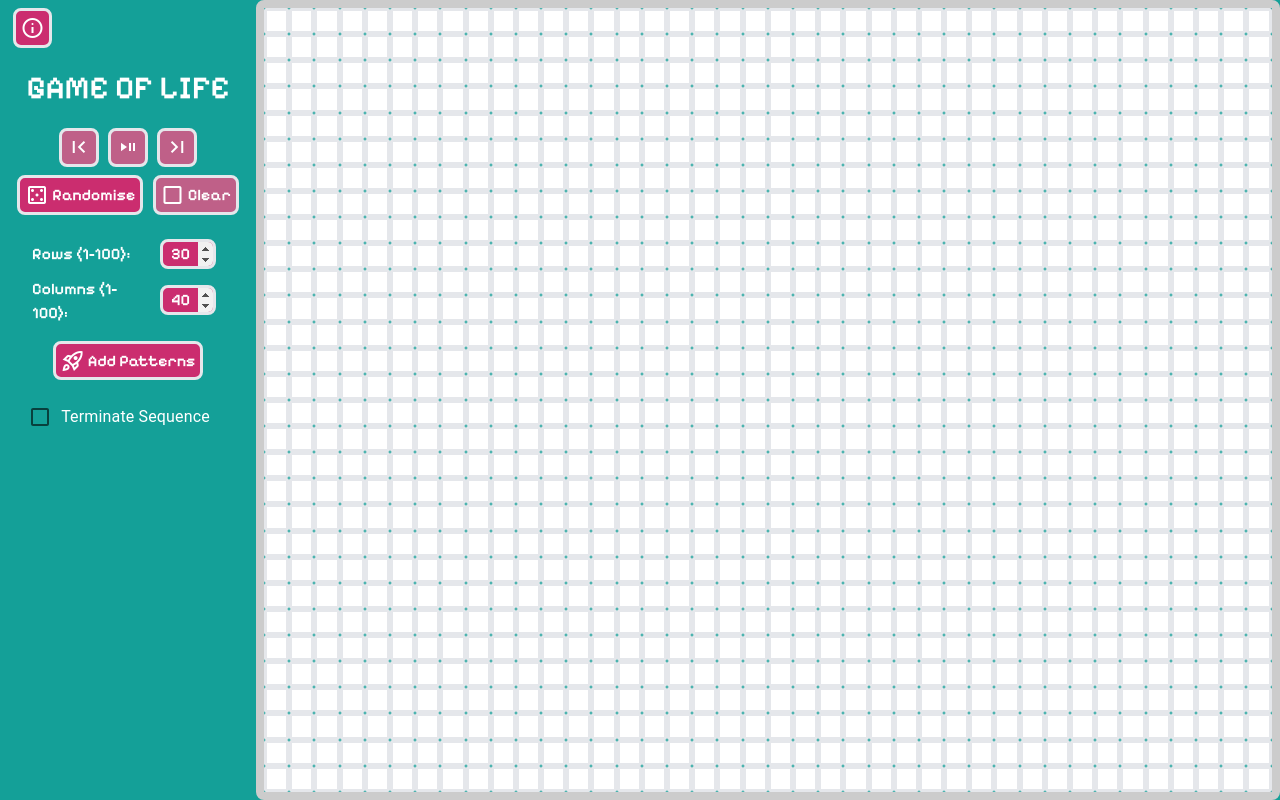
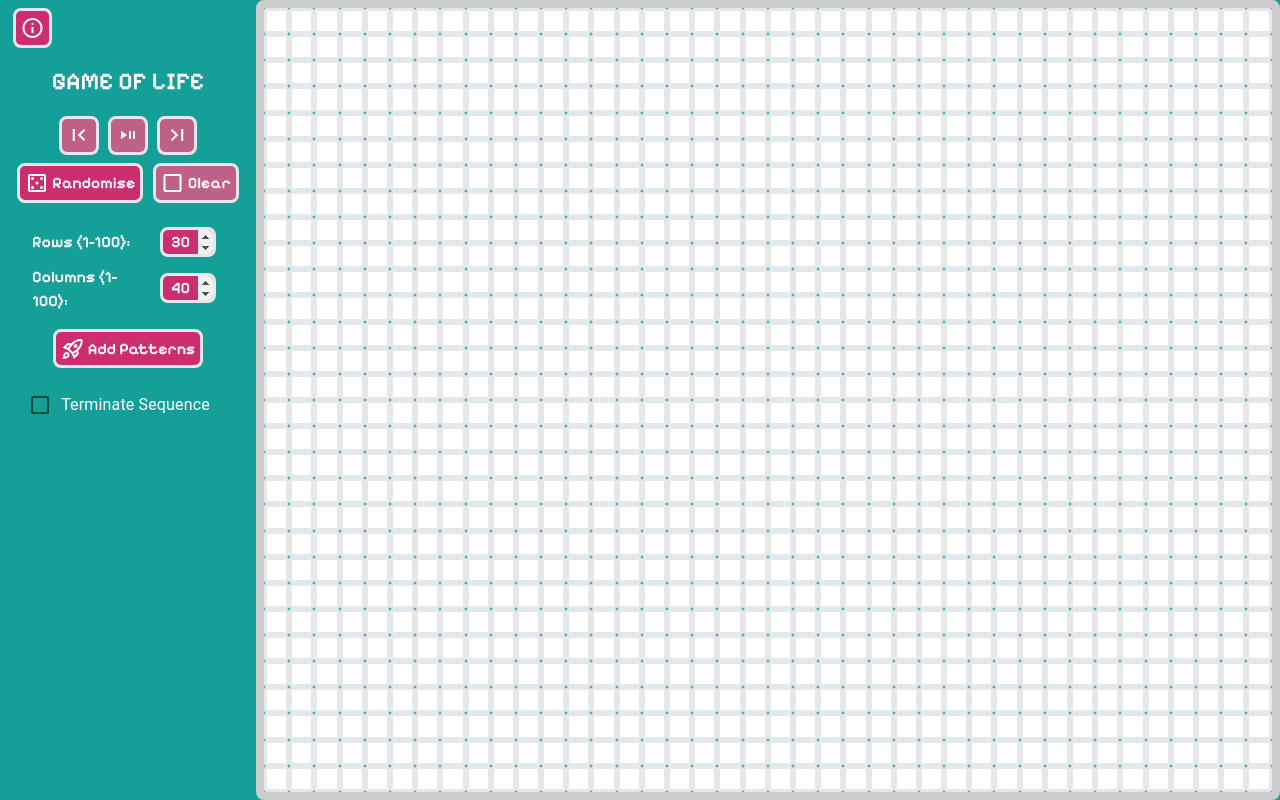
Before and after one commit to Pjstilwell/PersonalSite, a Next.js app in the folder still-peter/: page / in a window 1280 px wide. Built offline with nearby package versions, Linux system fonts and the light colour scheme.

Commit message:
Fixed title styling and console errors

```diff
--- a/still-peter/src/app/components/add-patterns-dialog.tsx
+++ b/still-peter/src/app/components/add-patterns-dialog.tsx
@@ -27,16 +27,33 @@ export default function AddPatternsDialog(props: AddPatternsDialogProps) {
       const disabled =
         pattern.size[0] > props.numCols || pattern.size[1] > props.numRows;
 
-      patternList.push(
-        <Tooltip
-          title={disabled ? "Grid too small to insert pattern" : ""}
-          placement="right"
-        >
+      if (disabled) {
+        patternList.push(
+          <Tooltip
+            title="Grid too small to insert pattern"
+            placement="right"
+            key={"tt-" + pattern.patternName}
+          >
+            <span>
+              <button
+                key={pattern.patternName}
+                className={"pattern-button " + selectedClass}
+              >
+                <p>{pattern.patternName}</p>
+
+                <div className="display-grid-wrapper">
+                  {createPattern(pattern, false)}
+                </div>
+              </button>
+            </span>
+          </Tooltip>
+        );
+      } else {
+        patternList.push(
           <button
             key={pattern.patternName}
             onClick={() => props.patternSelectedActions(pattern)}
             className={"pattern-button " + selectedClass}
-            disabled={disabled}
           >
             <p>{pattern.patternName}</p>
 
@@ -44,8 +61,8 @@ export default function AddPatternsDialog(props: AddPatternsDialogProps) {
               {createPattern(pattern, false)}
             </div>
           </button>
-        </Tooltip>
-      );
+        );
+      }
     }
     patternListWrapper.push(
       <div key={group.groupName + "wrap"} className="pattern-group-wrapper">
--- a/still-peter/src/app/components/controls.tsx
+++ b/still-peter/src/app/components/controls.tsx
@@ -93,14 +93,17 @@ export default function Controls(props: ControlProps) {
 
         <div className="scrub-wrapper">
           <Tooltip title={"Back Step"}>
+            <span>
               <button
                 disabled={props.iterationsLength < 2}
                 onClick={() => props.backClicked()}
               >
                 <span className="material-symbols-outlined">first_page</span>
               </button>
+            </span>
           </Tooltip>
           <Tooltip title={"Play/Pause"}>
+            <span>
               <button
                 disabled={!props.activeCells || props.seqTerminated}
                 className={playClickedClass}
@@ -108,26 +111,35 @@ export default function Controls(props: ControlProps) {
               >
                 <span className="material-symbols-outlined">play_pause</span>
               </button>
+            </span>
           </Tooltip>
           <Tooltip title={"Next Step"}>
+            <span>
               <button
                 disabled={!props.activeCells || props.seqTerminated}
                 onClick={() => props.goClicked()}
               >
                 <span className="material-symbols-outlined">last_page</span>
               </button>
+            </span>
           </Tooltip>
         </div>
         <div className="button-wrapper">
           <Tooltip title={"Randomise Grid"}>
-            <button disabled={props.playing} onClick={() => props.randomise()}>
+            <span>
+              <button
+                disabled={props.playing}
+                onClick={() => props.randomise()}
+              >
                 <span className="material-symbols-outlined casino-logo-spacing">
                   casino
                 </span>
                 <p>Randomise</p>
               </button>
+            </span>
           </Tooltip>
           <Tooltip title={"Empty Grid"}>
+            <span>
               <button
                 disabled={!props.activeCells || props.playing}
                 onClick={() => props.clear()}
@@ -137,6 +149,7 @@ export default function Controls(props: ControlProps) {
                 </span>
                 <p>Clear</p>
               </button>
+            </span>
           </Tooltip>
         </div>
 
--- a/still-peter/src/app/globals.scss
+++ b/still-peter/src/app/globals.scss
@@ -51,7 +51,7 @@ button:hover:not([disabled]) {
 }
 
 h1 {
-  font-size: xx-large;
+  font-size: x-large;
 }
 
 input {
@@ -129,7 +129,7 @@ input[type="number"]::-webkit-outer-spin-button {
   margin: 0.5rem;
   padding: 1rem;
   display: grid;
-  grid-template-rows: 10% 10% 10% 10% 40% 20%;
+  grid-template-rows: 15% 5% 10% 10% 40% 20%;
   text-align: center;
 }
 
@@ -141,6 +141,7 @@ input[type="number"]::-webkit-outer-spin-button {
 
 .add-pattern-title {
   text-align: center;
+  font-size: xx-large;
 }
 
 .cancel-wrap {
```
Lines whose indentation alone changed are shown as unchanged.
